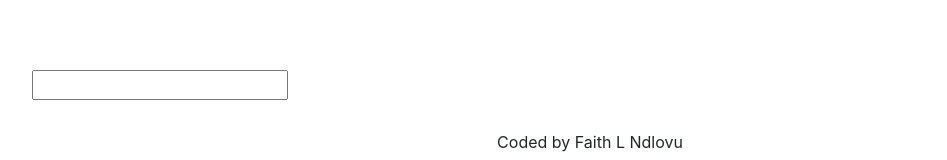
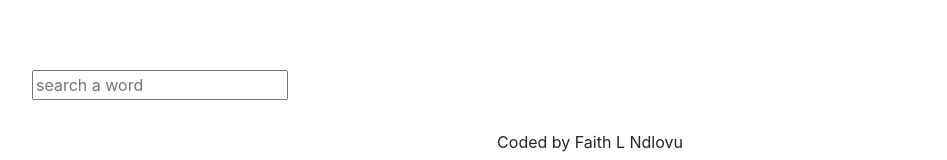
Before and after one commit to faithndlovu/dictionary-proj, a React (Create React App) app: page / in a window 1280 px wide. Shown: the part 779-939 px from the top of the page, without its empty margins (50-997 px from the left). Built offline with nearby package versions, Linux system fonts and the light colour scheme.

Commit message:
Update Dictionary.js

```diff
--- a/src/Dictionary.js
+++ b/src/Dictionary.js
@@ -3,7 +3,7 @@
 import "./Dictionary.css";
 
 export default function Dictionary(){
-let [keyword, setkeyword]=useState ("");
+let [keyword, setkeyword]= useState ("");
 
 
 function handleResponse(response){
@@ -13,12 +13,12 @@
 function search(event) {
     event.preventDefault();
 
-
+ if (keyword){
 let apiUrl= "https://api.shecodes.io/dictionary/v1/define?word=${keyword}&key=dof43157bf3aftdf9163bbd7407de4ba";
 axios.get(apiUrl).then(handleResponse);
 }
 
-
+}
 
  function handlekeywordChange(event){
     setkeyword(event.target.value);
@@ -26,7 +26,9 @@
     return(
         <div className="Dictionary">
             <form onSubmit={search}>
-                <input type="search" onChange={handlekeywordChange}/>
+                <input type="search"
+                onChange={handlekeywordChange}
+                placeholder="search a word"/>
             </form>
         </div>
     );
```
